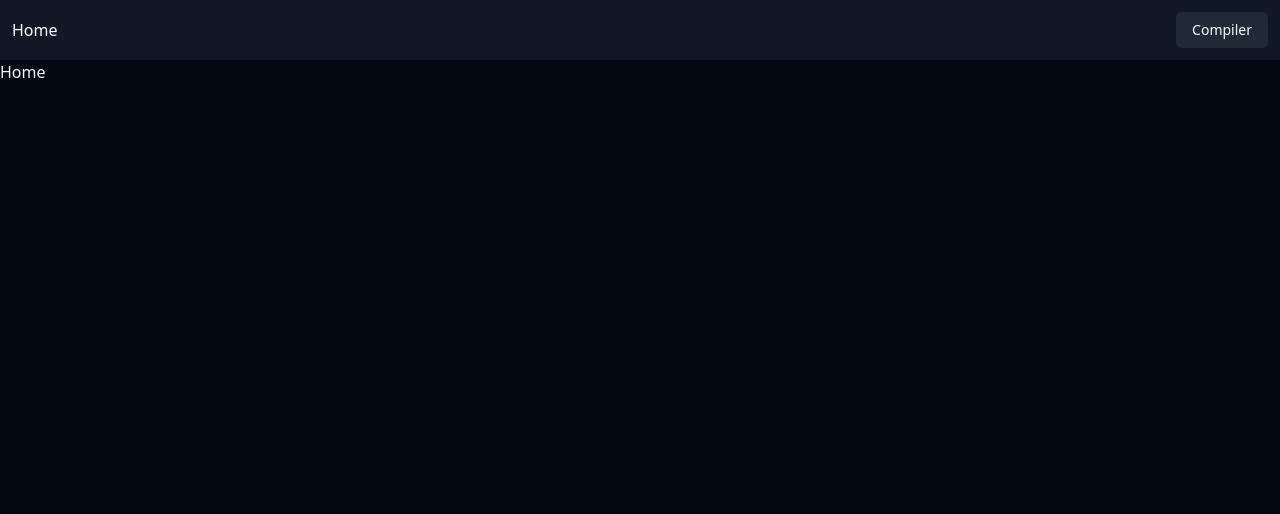
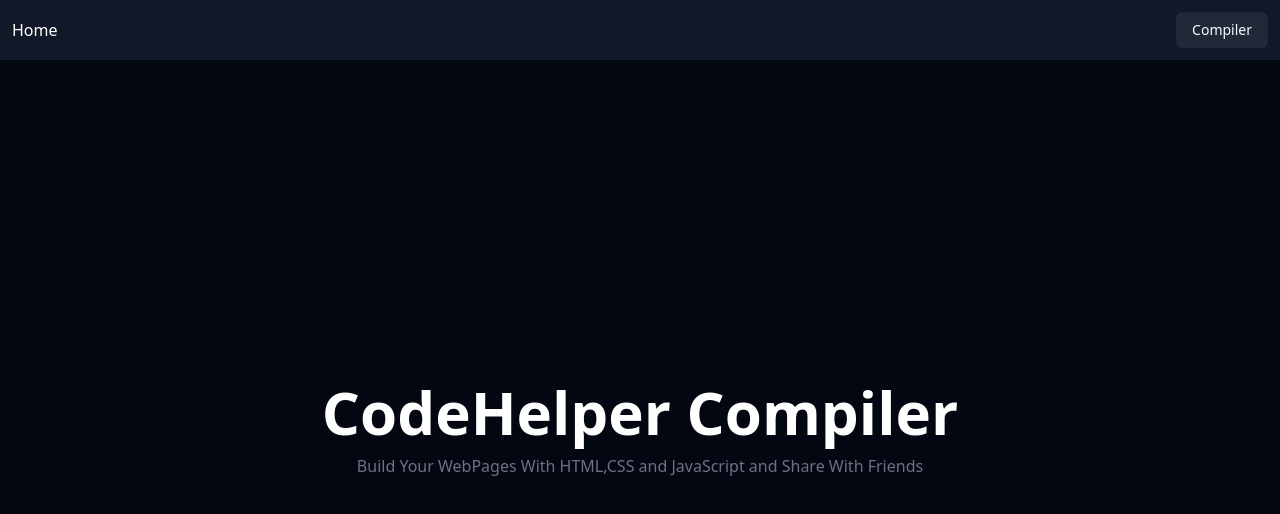
Before and after one commit to Kshitij-SinghKS/CodeHelper, a React (Vite) app in the folder client/: page / in a window 1280 px wide. Shown: the top 514 px of the page. Built offline with nearby package versions, Linux system fonts and the light colour scheme.

Commit message:
Modified HomePage and Added Transition

```diff
--- a/client/src/pages/Home.tsx
+++ b/client/src/pages/Home.tsx
@@ -1,8 +1,9 @@
 
 export default function Home() {
   return (
-    <div>
-      <h1>Home</h1>
+    <div className="w-full h-[calc(100dvh-60px)] text-white flex items-center justify-center gap-3 flex-col select-none">
+      <h1 className="  text-6xl font-bold  text-center transition transform hover:-translate-y-1 motion-reduce:transition-none motion-reduce:hover:transform-none ">CodeHelper Compiler</h1>
+      <p className="text-gray-500 items-center text-center transition transform hover:-translate-y-1 motion-reduce:transition-none motion-reduce:hover:transform-none">Build Your WebPages With HTML,CSS and JavaScript and Share With Friends</p>
     </div>
   )
 }
```
